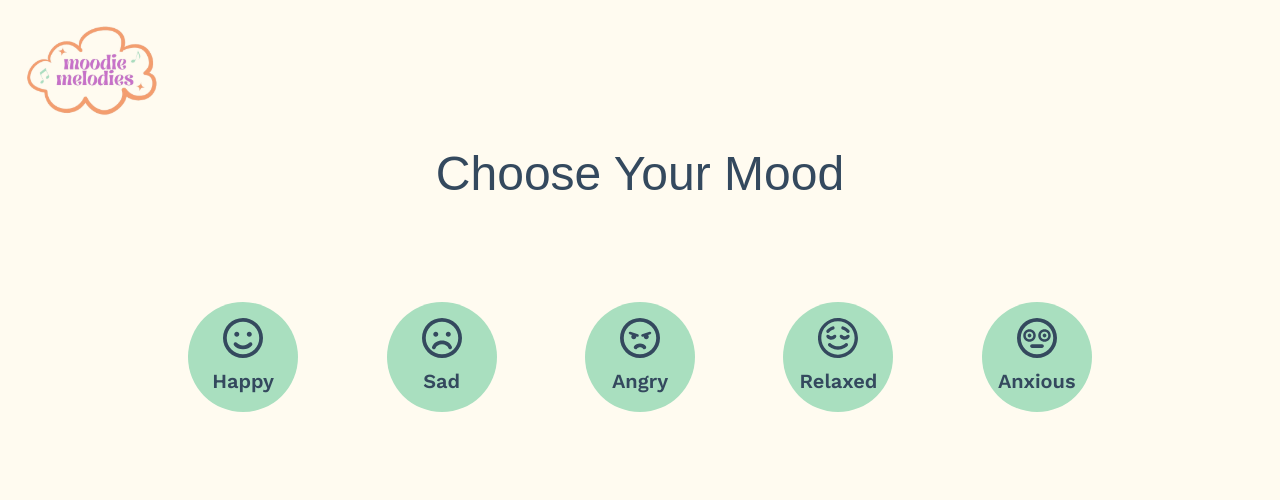
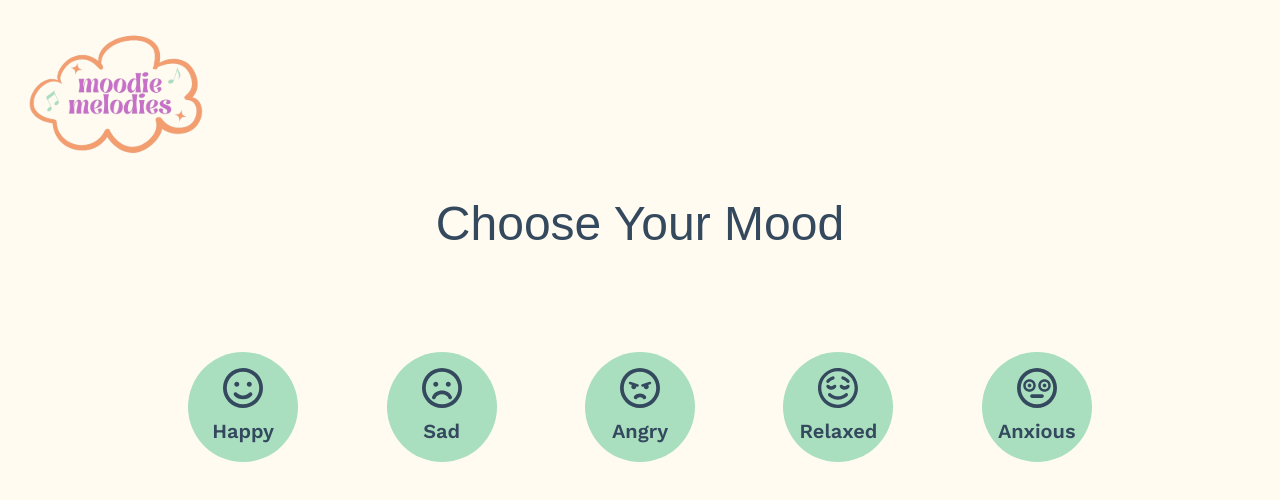
Before and after one commit to AOA19/moodie-melodies, a React (Vite) app: page /home in a window 1280 px wide. Shown: the top 500 px of the page. Built offline with nearby package versions, Linux system fonts and the light colour scheme; no server answers; a web font is replaced by a local one.

Commit message:
Added link to logo to welcome page. Adjusted size of logo for larger screens

```diff
--- a/src/components/navbar/Navbar.css
+++ b/src/components/navbar/Navbar.css
@@ -1,4 +1,11 @@
 .logo {
-    width: 150px;
-    height: 150px;
+    width: 180px;
+    height: 180px;
 }
+
+@media screen and (min-width: 1024px) {
+    .logo {
+        width: 200px;
+        height: 200px;
+    }
+}
--- a/src/components/navbar/Navbar.jsx
+++ b/src/components/navbar/Navbar.jsx
@@ -1,15 +1,14 @@
+import { Link } from "react-router-dom";
 import "./Navbar.css";
-// import { FaBars } from "react-icons/fa6";
 
 export default function Navbar() {
   return (
     <nav className="navbar flex justify-between items-center px-5">
       <div className="navbar-left">
+        <Link to="/">
         <img src="/mm-logo.svg" alt="moodie melodies logo" className="logo" />
+        </Link>
       </div>
-        {/* <button className="hamburger-menu">
-          <FaBars className="text-tangerine" />
-        </button> */}
     </nav>
   );
 }
```
